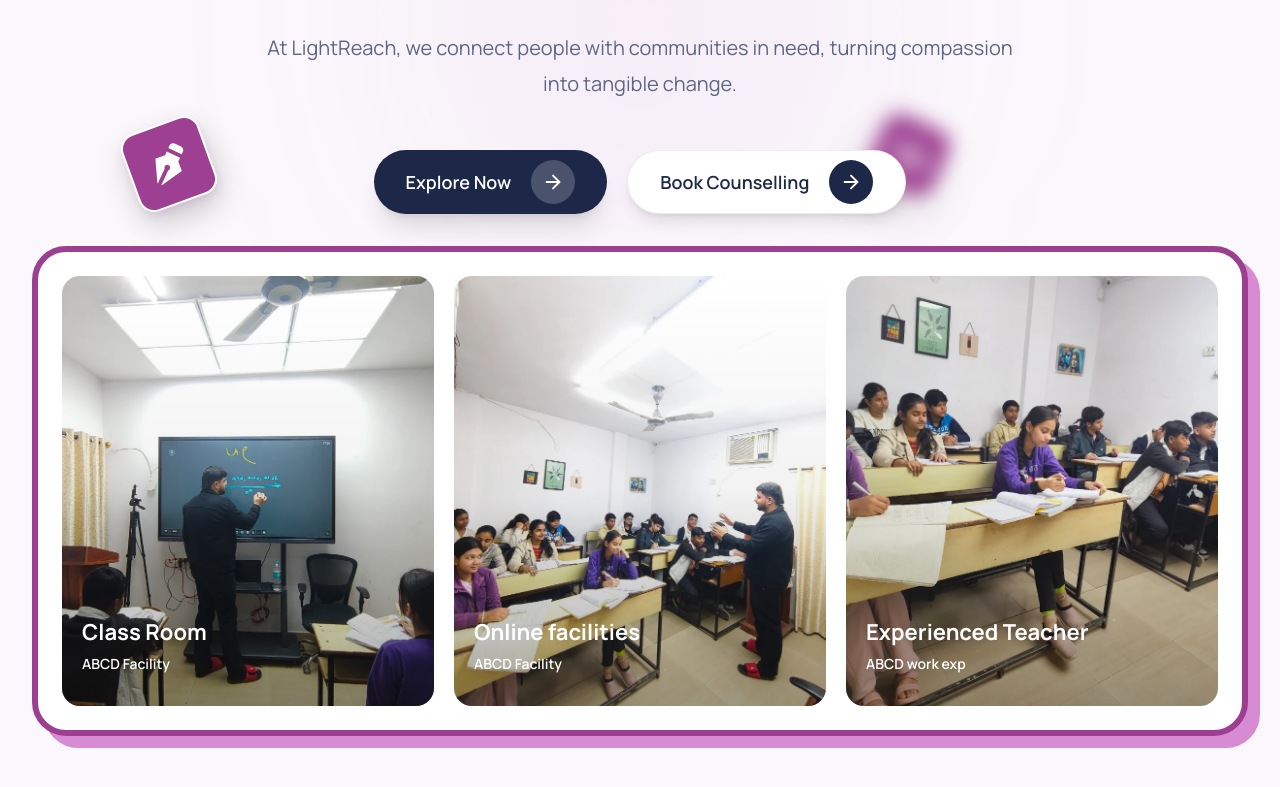
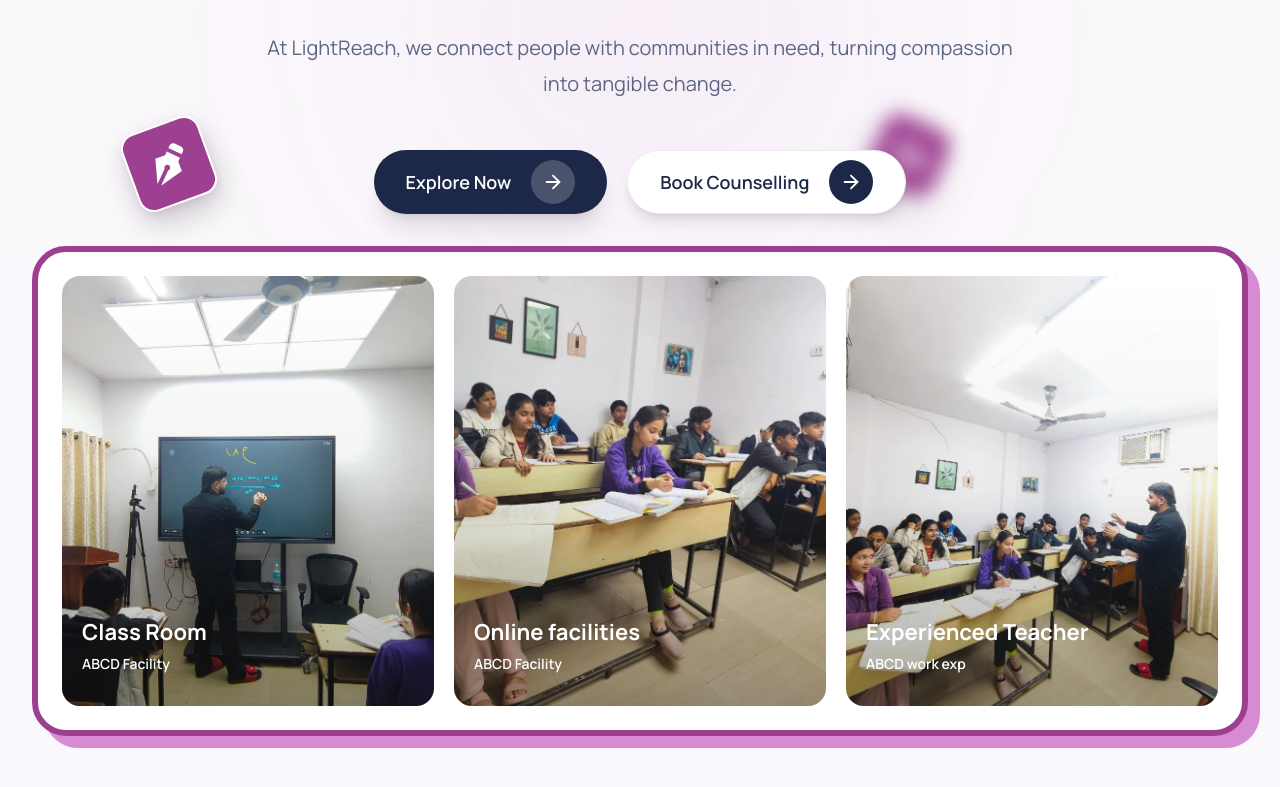
Before and after one commit to taniyabansal24/radheyCoaching, a Next.js app: page / in a window 1280 px wide. Shown: the part 397-1184 px from the top of the page. Built offline with nearby package versions, Linux system fonts and the light colour scheme.

Commit message:
fix: swap image paths for facilities to correct display

```diff
--- a/src/components/facilities/Facilities.tsx
+++ b/src/components/facilities/Facilities.tsx
@@ -8,12 +8,12 @@ const facilities = [
     subtitle: "ABCD Facility",
   },
   {
-    image: "/images/image3.webp",
+    image: "/images/image2.webp",
     title: "Online facilities",
     subtitle: "ABCD Facility",
   },
   {
-    image: "/images/image2.webp",
+    image: "/images/image3.webp",
     title: "Experienced Teacher",
     subtitle: "ABCD work exp",
   },
```
